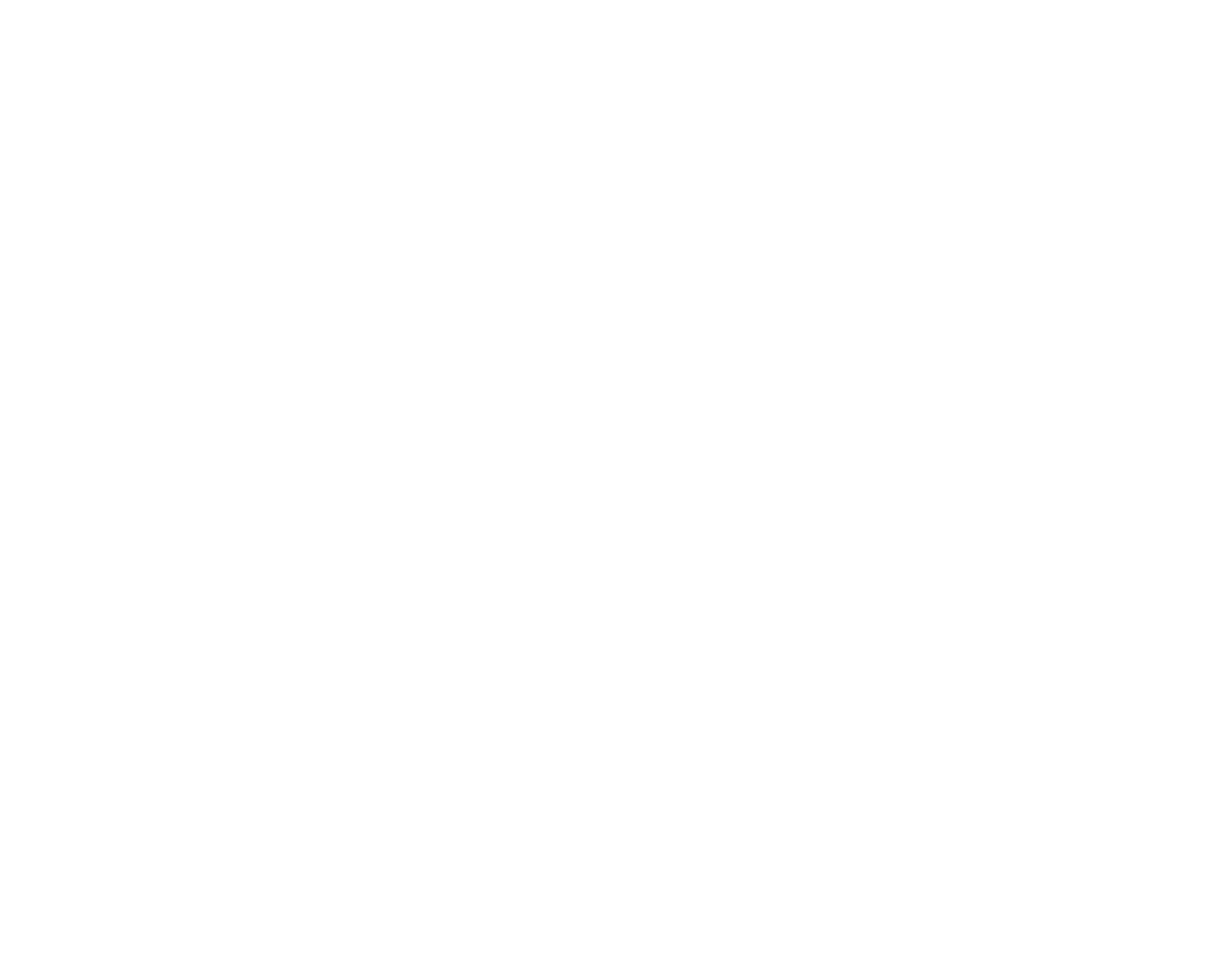
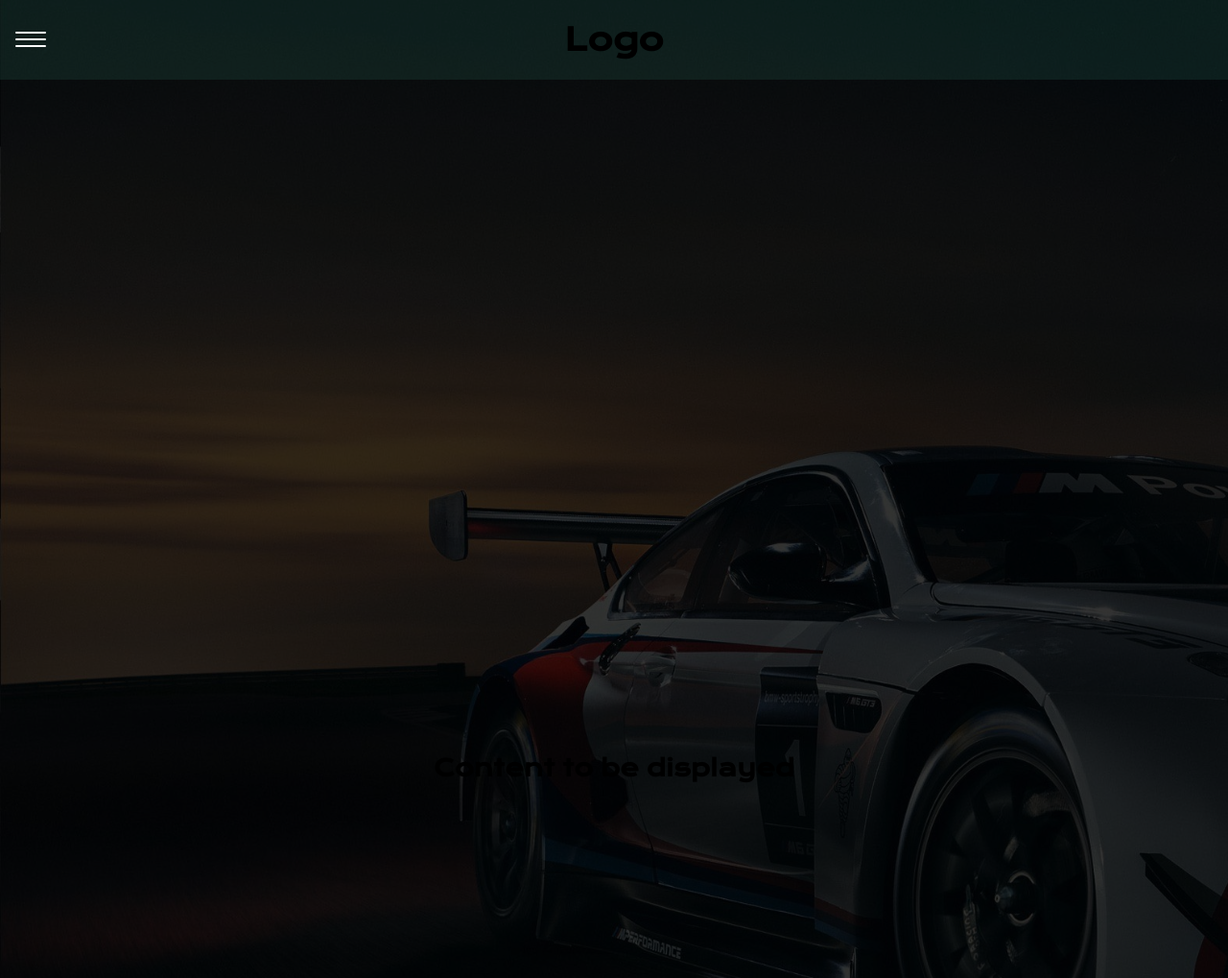
Before and after one commit to ZaccFlips/nav-proj.github.io, a plain HTML site: page index.html in a window 1280 px wide. Shown: the top 1019 px of the page at 96% size. Before the commit the page ends 800 px from the top, so only its background shows below. Drawn offline with nearby package versions, Linux system fonts and the light colour scheme.

Commit message:
completed navbar but simple

```diff
--- a/index.html
+++ b/index.html
@@ -4,9 +4,29 @@
     <meta charset="UTF-8">
     <meta http-equiv="X-UA-Compatible" content="IE=edge">
     <meta name="viewport" content="width=device-width, initial-scale=1.0">
+    <link rel="preconnect" href="https://fonts.gstatic.com">
+    <link href="https://fonts.googleapis.com/css2?family=Krona+One&display=swap" rel="stylesheet">
+    <link rel="stylesheet" href="style.css">
     <title>Nav-bar</title>
 </head>
 <body>
-
+    <header>
+        <h1 class="logo">Logo</h1>
+        <input type="checkbox"  id="nav-toggle" class="nav-toggle">
+        <nav>
+            <ul>
+                <li><a href="">Home</a></li>
+                <li><a href="">About</a></li>
+                <li><a href="">Blog</a></li>
+                <li><a href="">Contacts</a></li>
+            </ul>
+        </nav>
+        <label for="nav-toggle" class="nav-toggle-label">
+            <span></span>
+        </label>
+    </header>
+    <div class="content">
+        <h2>Content to be displayed</h2>
+    </div>
 </body>
 </html>
--- a/style.css
+++ b/style.css
@@ -0,0 +1,93 @@
+:root{
+    --background: rgba(85, 214, 178, .100);
+}
+*,*::before, *::after{
+    box-sizing: border-box;
+}
+body{
+    margin: 0;
+    background: #222;
+    font-family: 'Krona One', sans-serif;
+    font-weight: 400;
+}
+.content{
+    height: 200vh;
+    background-image: url(/Images/wp2728640-bmw-m-power-wallpapers.jpg);
+    background-color: #333;
+    background-blend-mode: multiply;
+    background-size: cover;
+    display: grid;
+    place-items: center;
+}
+/*navigation styles start*/
+header{
+    background: var(--background);
+    text-align: center;
+    position: fixed;
+    z-index: 999;
+    width: 100%;
+}
+.nav-toggle{
+    display: none;
+}
+.nav-toggle-label{
+    position: absolute;
+    top: 0;
+    left: 0;
+    margin-left: 1em;
+    height: 100%;
+    display: flex;
+    align-items: center;
+}
+.nav-toggle-label span,
+.nav-toggle-label span::before,
+.nav-toggle-label span::after{
+    display: block;
+    background: white;
+    height: 2px;
+    width: 2em;
+    border-radius: 2px;
+    position: relative;
+}
+.nav-toggle-label span::before,
+.nav-toggle-label span::after{
+    content: "";
+    position: absolute;
+}
+.nav-toggle-label span::before{
+    bottom: 7px;
+}
+.nav-toggle-label span::after{
+    top: 7px;
+}
+nav{
+    position: absolute;
+    text-align: left;
+    top: 100%;
+    left: 0;
+    background: var(--background);
+    width: 100%;
+    display: none;
+}
+nav ul{
+    margin: 0;
+    padding: 0;
+    list-style: none;;
+}
+nav li{
+    margin-bottom: 1em;
+    margin-left: 1em;
+}
+nav a{
+    text-decoration: none;
+    font-size: 1.2rem;
+    text-transform: uppercase;
+    color: cornsilk;
+}
+nav a:hover{
+    color: #000;
+}
+/*........'~' looks for any preceeding sibling, it doesnt hve to be the immediate*/
+.nav-toggle:checked ~ nav{
+    display: block;
+}
```
Also changed, not shown: Images/wp2728640-bmw-m-power-wallpapers.jpg (added).
